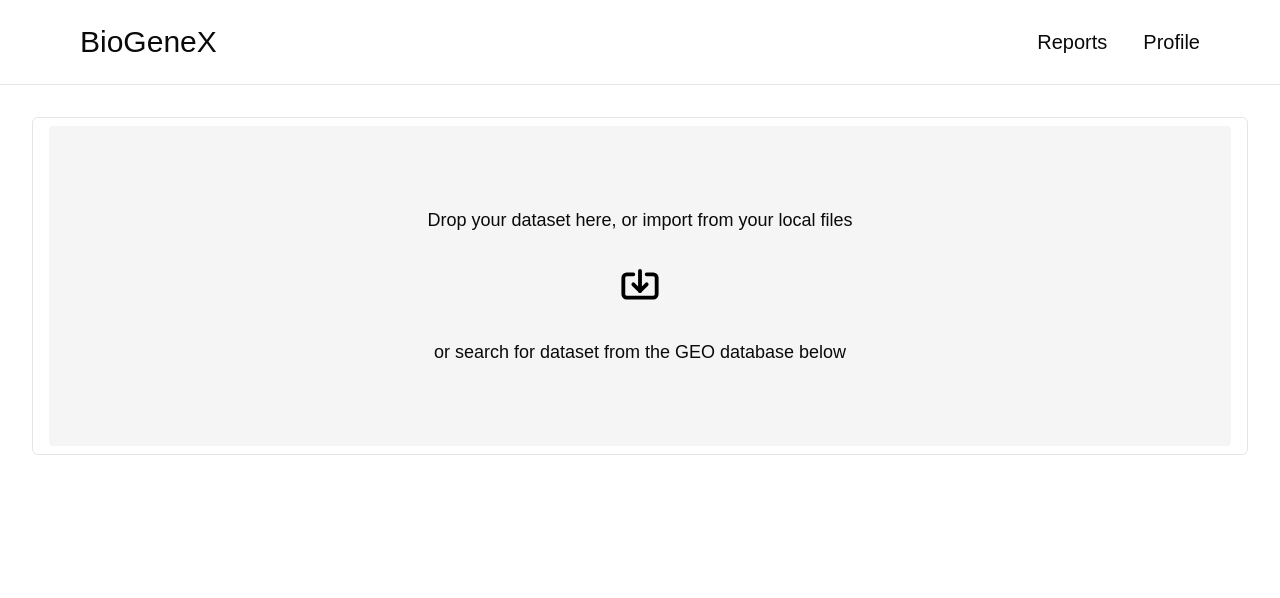
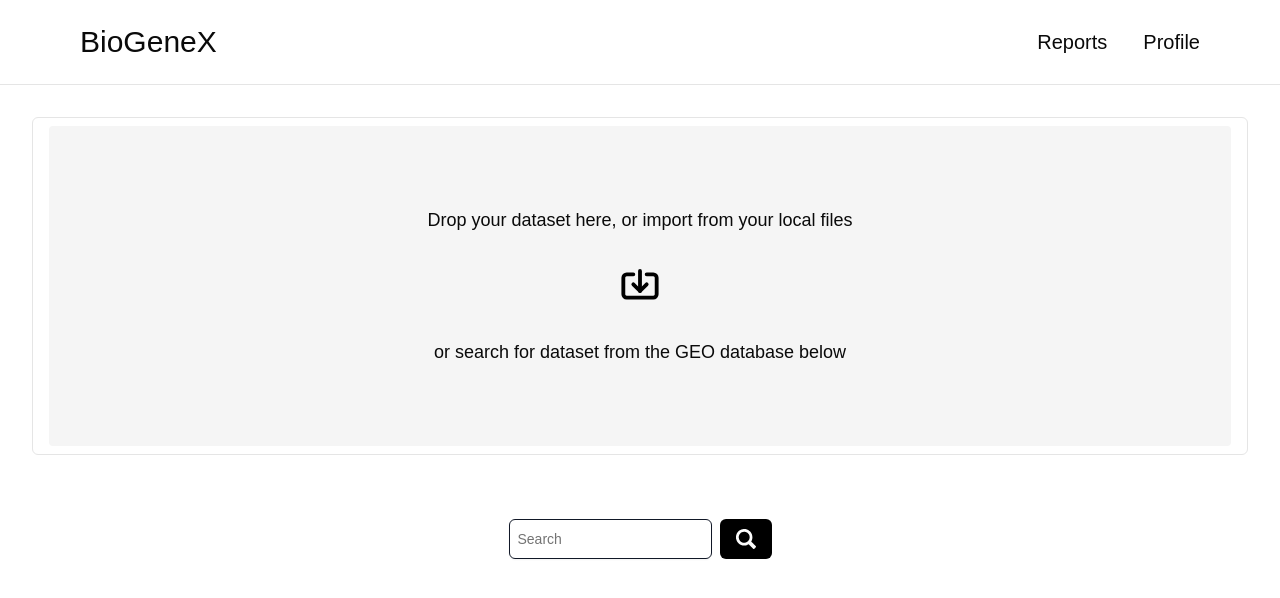
Before and after one commit to milkion/Gene-Expression-Analyzer, a Next.js app in the folder frontend/: page / in a window 1280 px wide. Shown: the top 598 px of the page. Built offline with nearby package versions, Linux system fonts and the light colour scheme.

Commit message:
feat: completed reusable search-bar frontend implementation

```diff
--- a/frontend/app/page.tsx
+++ b/frontend/app/page.tsx
@@ -1,12 +1,15 @@
 "use client";
 import { NavigationBar } from "@/components/navigation-bar";
 import { FileDropzone } from "@/components/dropzone";
+import { SearchBar } from "@/components/search-bar";
+import { searchGene } from "./searchHandlers";
 
 export default function Home() {
 	return (
 		<div>
 			<NavigationBar />
 			<FileDropzone />
+			<SearchBar searchHandler={searchGene}/>
 		</div>
 	);
 }
--- /dev/null
+++ b/frontend/app/searchHandlers.tsx
@@ -0,0 +1,5 @@
+const searchGene = async (query: string) => {
+    return;
+}
+
+export { searchGene };
--- a/frontend/components/search-bar.tsx
+++ b/frontend/components/search-bar.tsx
@@ -1,19 +1,52 @@
-// import { useState } from "react";
-import { Input } from "@/components/ui/input";
-import { Button } from "@/components/ui/button";
+import { useState } from "react";
+import { Button } from "./ui/button";
+import { Input } from "./ui/input";
+import searchIcon from "@/public/search-icon.svg";
 
-export function SearchBar() {
-    // const [query, setQuery] = useState("");
+interface SearchBarProps {
+    searchHandler: (query: string) => Promise<void>;
+    placeholder?: string;
+}
 
-    // const handleSearch = () => {
-    //     console.log("Searching for:", query);
-    //     // Add your search logic here (e.g., redirect to a search page or fetch results)
-    // };
+const SearchBar = ({searchHandler, placeholder = "Search"}) => {
+    const [query, setQuery] = useState("");
+    const [error, setError] = useState("");
+
+    const handleSearch = async (e: React.FormEvent) => {
+        e.preventDefault();
+        setError("");
+
+        if (!query) {
+            setError("Field missing!");
+            return;
+        }
+        await searchHandler(query);
+    };
 
     return (
-        <div className="flex w-full max-w-sm items-center space-x-2">
-            <Input type="text" placeholder="Search..." />
-            <Button type="submit">Search</Button>
+        <div className="flex w-full max-w-sm items-center space-x-2 mx-auto justify-center mt-8">
+            <form onSubmit={handleSearch}>
+                {/* Display Error Message */}
+                {error && <p className="text-red-500">{error}</p>}
+
+                {/* Query Input */}
+                <div className="flex gap-2">
+                    <Input
+                        type="text"
+                        name="query"
+                        value={query}
+                        placeholder={placeholder}
+                        onChange={(e) => setQuery(e.target.value)}
+                        required
+                        className="flex-1 border-gray-900 bg-transparent outline-none text-base pl-2 h-10"
+                    />
+                    <Button className="h-10 bg-black" type="submit" onSubmit={handleSearch}>
+                        <img src="/search-icon.svg" className="w-5 h-5"></img>
+                    </Button>
+                </div>
+            </form>
         </div>
     );
 }
+
+export { SearchBar, SearchBarProps };
```
Also changed, not shown: frontend/public/search-icon.svg (added).
